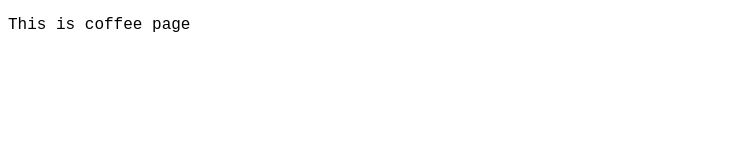
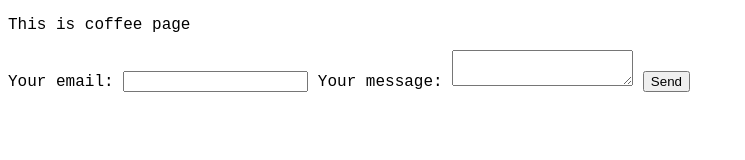
Before and after one commit to Veejay287/veejay-ghpage, a plain HTML site: page coffee.html in a window 1280 px wide. Shown: the whole page, without its empty margins (0-745 px from the left). Drawn offline with Linux system fonts and the light colour scheme.

Commit message:
feature: add a formspree

```diff
--- a/coffee.html
+++ b/coffee.html
@@ -13,5 +13,21 @@
 
     <p>This is coffee page</p>
 
+  <form
+  action="https://formspree.io/f/xqkwgpwv"
+  method="POST"
+    >
+    <label>
+        Your email:
+        <input type="email" name="_replyto">
+    </label>
+    <label>
+        Your message:
+        <textarea name="message"></textarea>
+    </label>
+  <!-- your other form fields go here -->
+    <button type="submit">Send</button>
+  </form>
+
 </body>
 </html>
```
